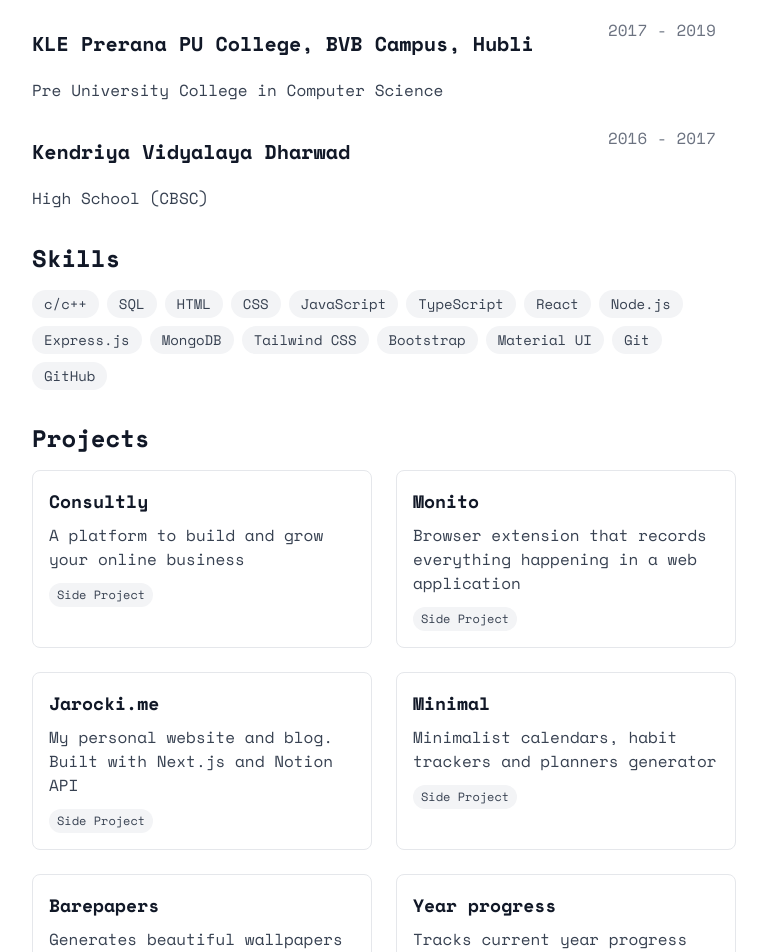
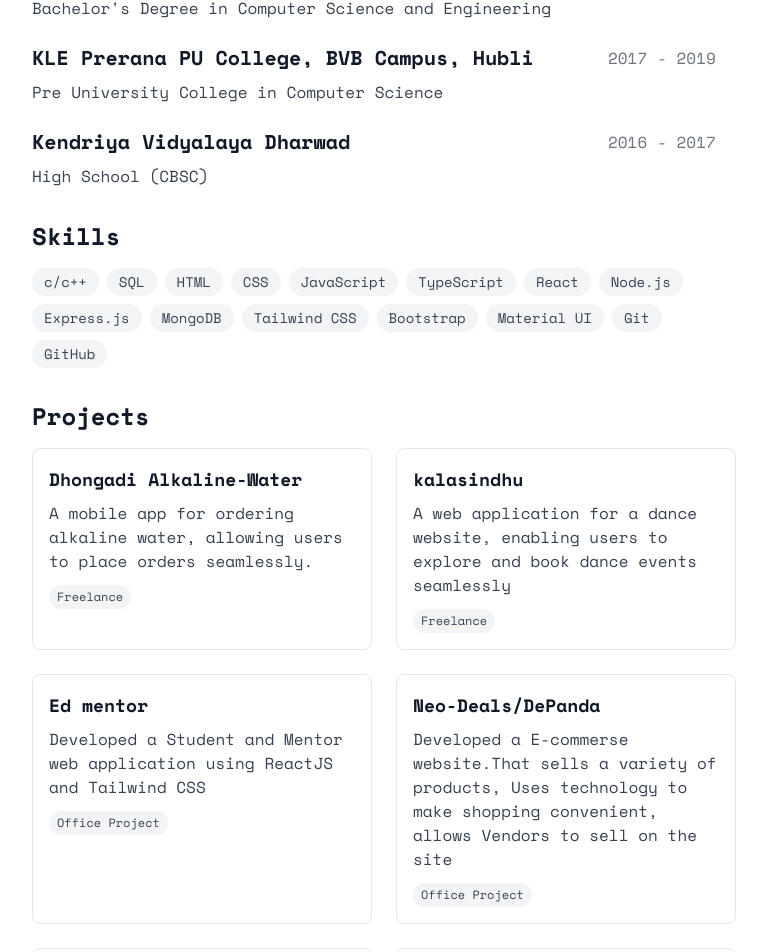
Before and after one commit to jagadish011/Jagadish, a React (Vite) app: page / in a window 1280 px wide. Shown: the part 1178-2130 px from the top of the page, without its empty margins (256-1023 px from the left). Built offline with nearby package versions, Linux system fonts and the light colour scheme.

Commit message:
changes in portfoilo

```diff
--- a/package.json
+++ b/package.json
@@ -10,6 +10,7 @@
     "preview": "vite preview"
   },
   "dependencies": {
+    "link-preview": "^1.0.0",
     "react": "^18.3.1",
     "react-dom": "^18.3.1",
     "react-icons": "^5.3.0"
--- a/src/components/PortfolioLayout.jsx
+++ b/src/components/PortfolioLayout.jsx
@@ -36,11 +36,11 @@
             <p className="text-lg text-gray-500">India, Karnataka</p>
           </div>
           <div className="mt-3 sm:mt-0">
-            <div className="w-40 h-40 rounded-lg overflow-hidden bg-gray-200">
+            <div className="w-40 h-40 rounded-lg overflow-hidden bg-gray-200 hover:shadow-lg hover:shadow-blue-100 transition-shadow duration-300">
               <img
                 src={Profile}
                 alt="profile"
-                className="w-full h-full object-cover"
+                className="w-full h-full object-cover "
               />
             </div>
           </div>
@@ -48,13 +48,13 @@
         <div className="flex mt-6 space-x-4">
           <a
             href="mailto:munavallijagadish@gmail.com"
-            className="text-2xl text-gray-400 border border-gray-400 p-2 rounded-lg"
+            className="text-2xl text-gray-400 border border-gray-400 p-2 rounded-lg hover:shadow-md hover:shadow-blue-200 transition-shadow duration-300"
           >
             <CiMail />
           </a>
           <a
             href={isMobile ? `tel:${phoneNumber}` : whatsappLink}
-            className="text-2xl text-gray-400 border border-gray-400 p-2 rounded-lg"
+            className="text-2xl text-gray-400 border border-gray-400 p-2 rounded-lg hover:shadow-md hover:shadow-blue-200 transition-shadow duration-300"
             target={isMobile ? "_self" : "_blank"}
             rel="noopener noreferrer"
           >
@@ -63,14 +63,14 @@
           <a
             href="https://www.linkedin.com/in/jagadish-s-munavalli-278aba219/"
             target="_blank"
-            className="text-2xl text-gray-400 border border-gray-400 p-2 rounded-lg"
+            className="text-2xl text-gray-400 border border-gray-400 p-2 rounded-lg hover:shadow-md hover:shadow-blue-200 transition-shadow duration-300"
           >
             <FaLinkedinIn />
           </a>
           <a
             href="https://github.com/jagadish011"
             target="_blank"
-            className="text-2xl text-gray-400 border border-gray-400 p-2 rounded-lg"
+            className="text-2xl text-gray-400 border border-gray-400 p-2 rounded-lg hover:shadow-md hover:shadow-blue-200 transition-shadow duration-300"
           >
             <LuGithub />
           </a>
@@ -108,7 +108,7 @@
             <p className="text-base text-gray-700 mt-2 leading-relaxed">
               Implemented new features, led squad, worked on improving the way
               developers ship the code, started migration from Emotion to
-              Tailwind CSS and more. Technologies: React, TypeScript, GraphQL
+              Tailwind CSS and more. Technologies: React, JavaScript, Node.js, Express.js, MongoDB
             </p>
           </div>
           <div>
@@ -152,10 +152,10 @@
         <div className="mt-6">
           <div className="flex justify-between items-center mb-2">
             <h3 className="text-xl font-semibold">
-            KLE Prerana PU College, BVB Campus, Hubli
+              KLE Prerana PU College, BVB Campus, Hubli
             </h3>
-            <span className="text-gray-500 ml-4 mb-7 w-32 border-red-600">
-            2017 - 2019
+            <span className="text-gray-500 ml-4 w-32 border-red-600">
+              2017 - 2019
             </span>
           </div>
           {/* <p className="text-lg font-medium text-gray-700 mb-1">CGPA: 7.76</p> */}
@@ -166,16 +166,14 @@
         <div className="mt-6">
           <div className="flex justify-between items-center mb-2">
             <h3 className="text-xl font-semibold">
-            Kendriya Vidyalaya Dharwad
+              Kendriya Vidyalaya Dharwad
             </h3>
-            <span className="text-gray-500 ml-4 mb-7 w-32 border-red-600">
+            <span className="text-gray-500 ml-4 w-32 border-red-600">
               2016 - 2017
             </span>
           </div>
           {/* <p className="text-lg font-medium text-gray-700 mb-1">CGPA: 7.76</p> */}
-          <p className="text-base text-gray-700">
-            High School (CBSC)
-          </p>
+          <p className="text-base text-gray-700">High School (CBSC)</p>
         </div>
       </section>
 
@@ -216,38 +214,45 @@
         <div className="grid grid-cols-1 sm:grid-cols-2 gap-6">
           {[
             {
-              name: "Consultly",
-              description: "A platform to build and grow your online business",
+              name: "Dhongadi Alkaline-Water",
+              description:
+                "A mobile app for ordering alkaline water, allowing users to place orders seamlessly.",
+              type: "Freelance",
             },
             {
-              name: "Monito",
+              name: "kalasindhu",
               description:
-                "Browser extension that records everything happening in a web application",
+                "A web application for a dance website, enabling users to explore and book dance events seamlessly",
+              type: "Freelance",
             },
             {
-              name: "Jarocki.me",
+              name: "Ed mentor",
               description:
-                "My personal website and blog. Built with Next.js and Notion API",
+                "Developed a Student and Mentor web application using ReactJS and Tailwind CSS",
+              type: "Office Project",
             },
             {
-              name: "Minimal",
+              name: "Neo-Deals/DePanda",
               description:
-                "Minimalist calendars, habit trackers and planners generator",
+                "Developed a E-commerse website.That sells a variety of products, Uses technology to make shopping convenient, allows Vendors to sell on the site",
+              type: "Office Project",
             },
             {
-              name: "Barepapers",
+              name: " SEHGAL Foundation / Digital library",
               description:
-                "Generates beautiful wallpapers using random shapes and gradients",
+                "Web application using React, enabling students to access digital audio, books, and videos based on their syllabus. Ensured seamless navigation and an intuitive user interface for enhanced user experience.",
+              type: "Office Project",
             },
             {
-              name: "Year progress",
+              name: "Sahay 24x7",
               description:
-                "Tracks current year progress and displays a countdown",
+                "Platform offering a variety of services at home. Customers use our platform to book services",
+              type: "Office Project",
             },
           ].map((project) => (
             <div
               key={project.name}
-              className="border border-gray-200 rounded-lg p-4"
+              className="border border-gray-200 rounded-lg p-4 hover:shadow-lg transition-shadow duration-300"
             >
               <h3 className="text-lg font-semibold text-gray-900 mb-2">
                 {project.name}
@@ -257,7 +262,7 @@
               </p>
               <div className="flex flex-wrap gap-2">
                 <span className="bg-gray-100 rounded-full px-2 py-1 text-xs font-medium text-gray-700">
-                  Side Project
+                  {project.type}
                 </span>
               </div>
             </div>
```
Also changed, not shown: 1 other file (tests, documents, lock files or other folders).
